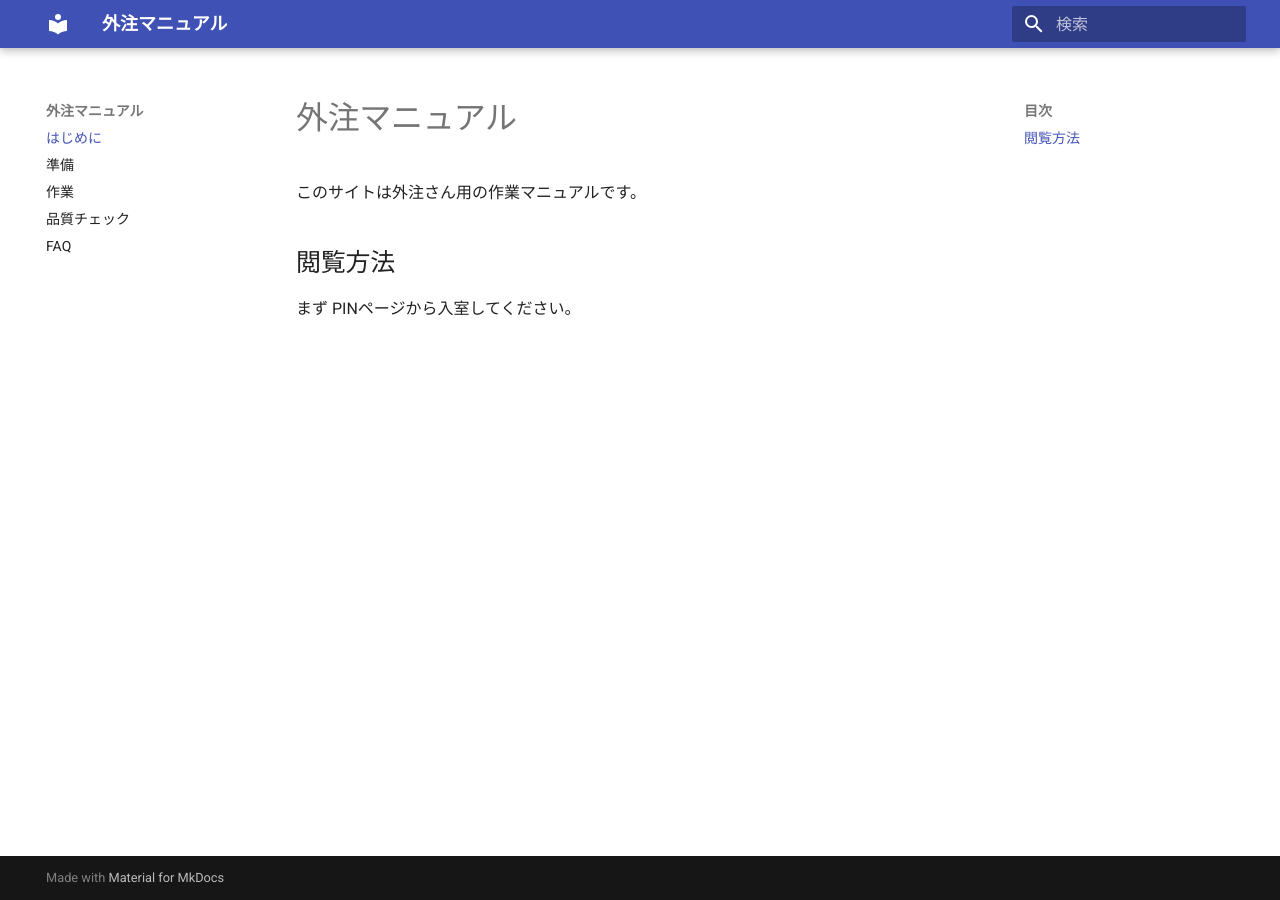
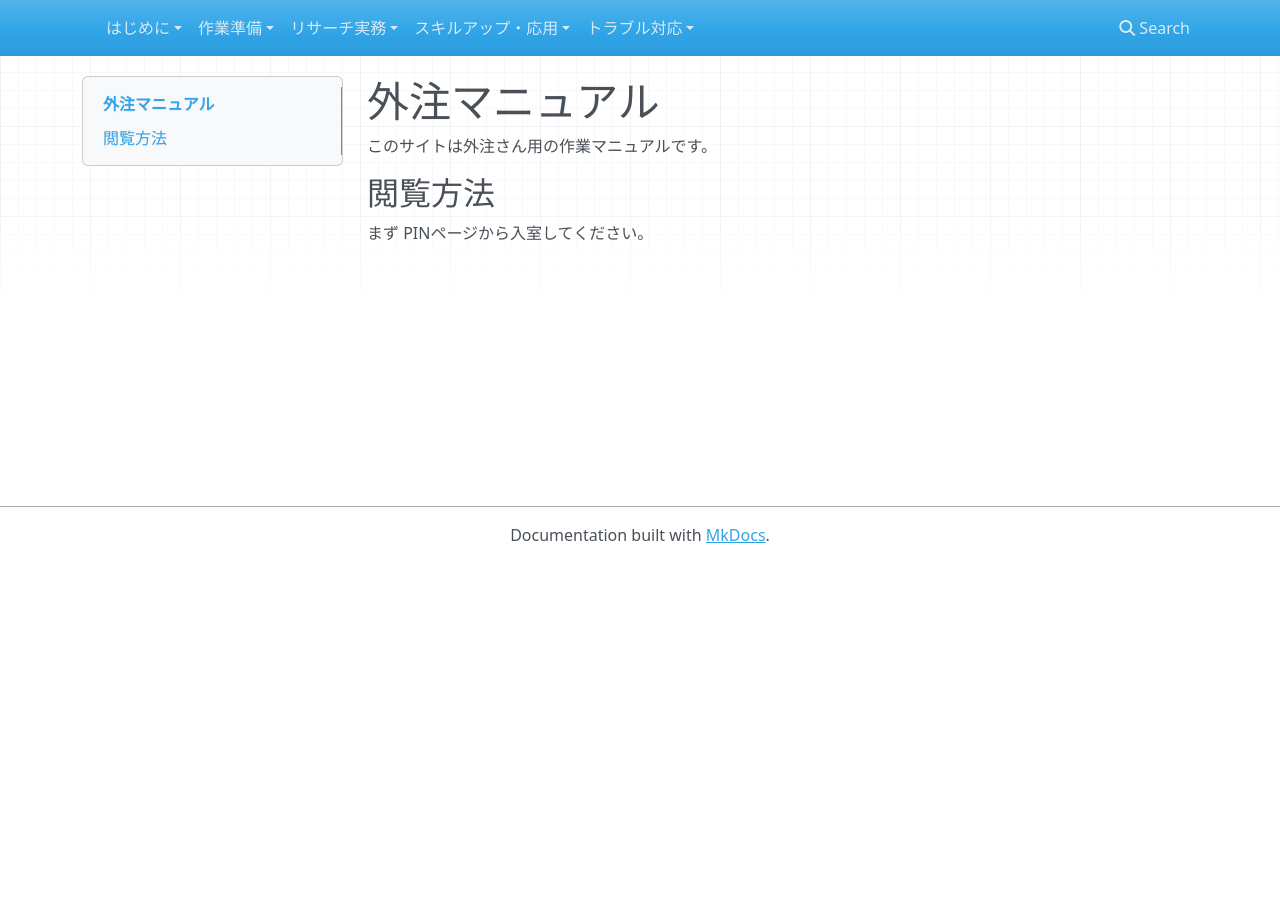
Before and after one commit to jun-hata/outsourcing-manual, an MkDocs documentation site: the page built from docs/index.md, in a window 1280 px wide. Built offline with MkDocs 1.6.1, drawn with Linux system fonts in a browser that asks for light colours; nearby versions of some CDN libraries.

Commit message:
Update mkdocs.yml

```diff
--- a/mkdocs.yml
+++ b/mkdocs.yml
@@ -1,12 +1,20 @@
-site_name: 外注マニュアル
+nav:
+  - はじめに:
+      - eBayとは: 01_start.md
 
-theme:
-  name: material
-  language: ja
+  - 作業準備:
+      - 環境準備: 02_work_a.md
 
-nav:
-  - はじめに: index.md
-  - 準備: 01_start.md
-  - 作業: 02_work_a.md
-  - 品質チェック: 03_quality.md
-  - FAQ: 99_faq.md
+  - リサーチ実務:
+      - 実践動画: 03_quality.md
+      - リサーチ手順: research_flow.md
+      - ステップ1〜10: research_steps.md
+      - 利益計算: profit.md
+
+  - スキルアップ・応用:
+      - AI活用: skill_ai.md
+      - 画像検索: skill_image.md
+
+  - トラブル対応:
+      - よくあるミス: faq_mistake.md
+      - FAQ: 99_faq.md
```
